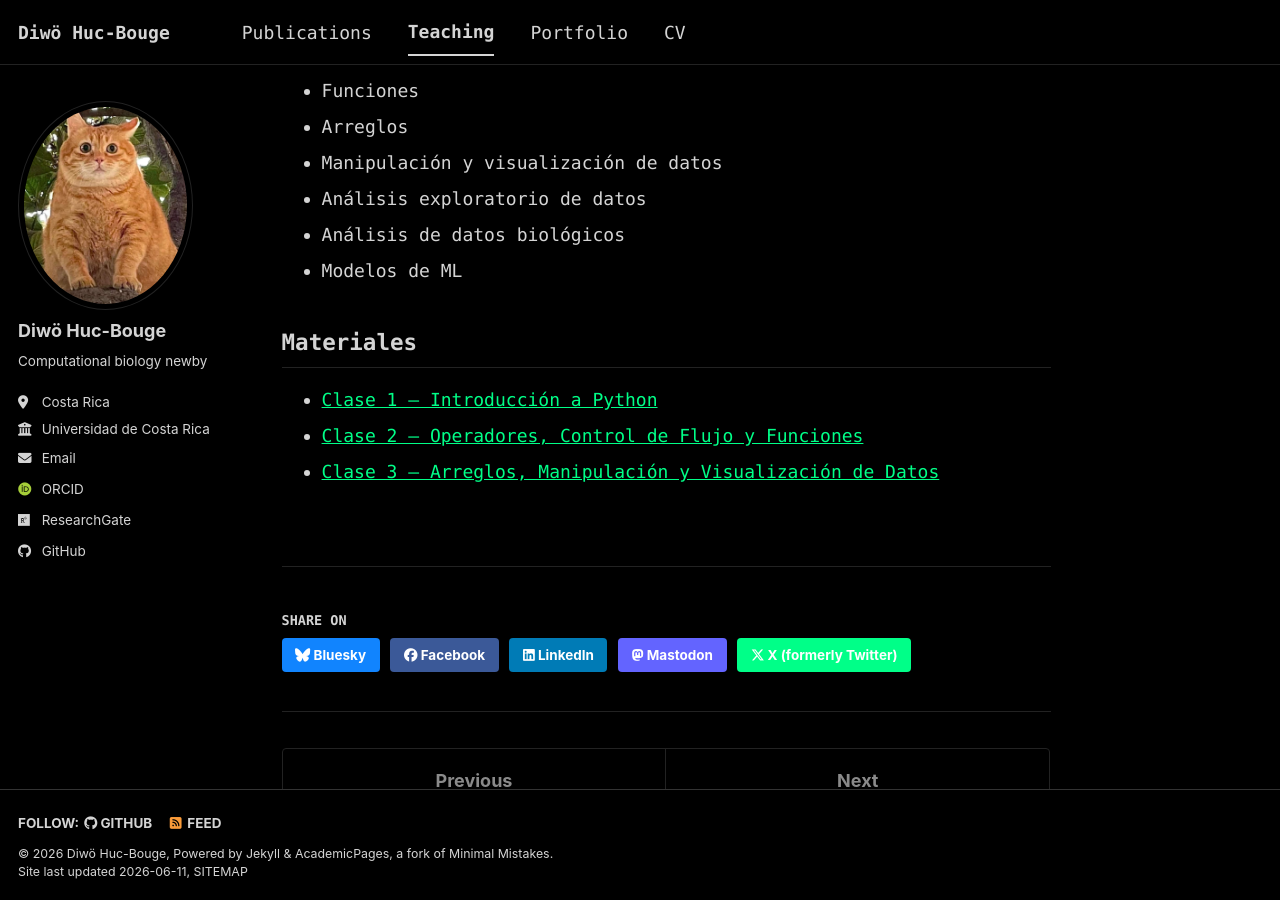
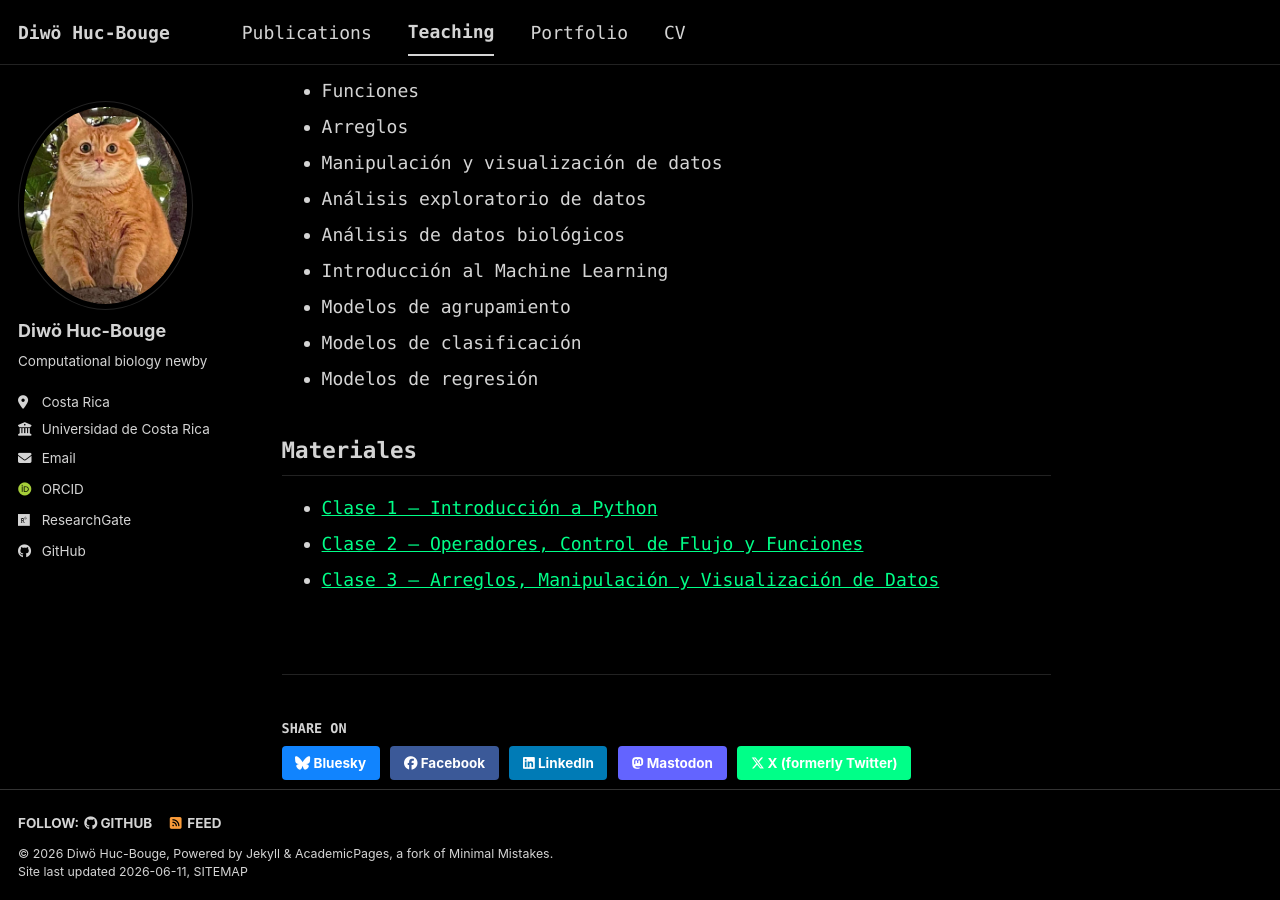
Before and after one commit to DiwoHuc/DiwoHuc.github.io, a Jekyll site: the page built from _teaching/intro_Python_curso.md, in a window 1280 px wide and 900 px high, scrolled down 449 px. Built offline with Jekyll 4.4.1, drawn with Linux system fonts in a browser that asks for light colours; some web fonts are replaced; a script bundle is joined from its source files by our own code; library files that are not in the unit come from our copies.

Commit message:
Update Python course content and links

```diff
--- a/_teaching/intro_Python_curso.md
+++ b/_teaching/intro_Python_curso.md
@@ -20,12 +20,15 @@ Hands-on Crash Course introductorio de programación en Python aplicado a cienci
 - Manipulación y visualización de datos
 - Análisis exploratorio de datos
 - Análisis de datos biológicos
-- Modelos de ML
+- Introducción al Machine Learning
+- Modelos de agrupamiento
+- Modelos de clasificación
+- Modelos de regresión
 
 ## Materiales
 
 - [Clase 1 — Introducción a Python](https://colab.research.google.com/drive/1zDZg-AJOfFq6GuKpA8sUKGiw9JKS0FuL?usp=drive_link)
-- [Clase 2 — Operadores, Control de Flujo y Funciones](#)
+- [Clase 2 — Operadores, Control de Flujo y Funciones]([#](https://drive.google.com/file/d/1jl1FM7zjU9uXX8uZcU8ux-f4xxrMPmQy/view?usp=sharing))
 - [Clase 3 — Arreglos, Manipulación y Visualización de Datos](#)
 
 <!--
```
